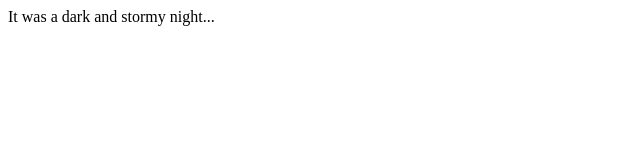
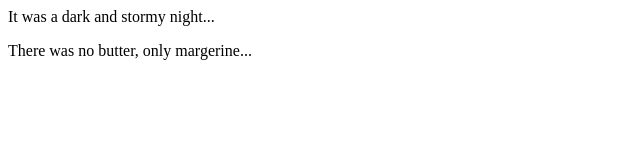
Before and after one commit to tycrawford/fireside-story, a plain HTML site: page index.html in a window 1280 px wide. Shown: the whole page, without its empty margins (0-640 px from the left). Drawn offline with Linux system fonts and the light colour scheme.

Commit message:
This is now a toast story

```diff
--- a/index.html
+++ b/index.html
@@ -1,5 +1,6 @@
 <html>
     <body>
         <p> It was a dark and stormy night...</p>
+        <t> There was no butter, only margerine...</t>
     </body>
 </html>
```
